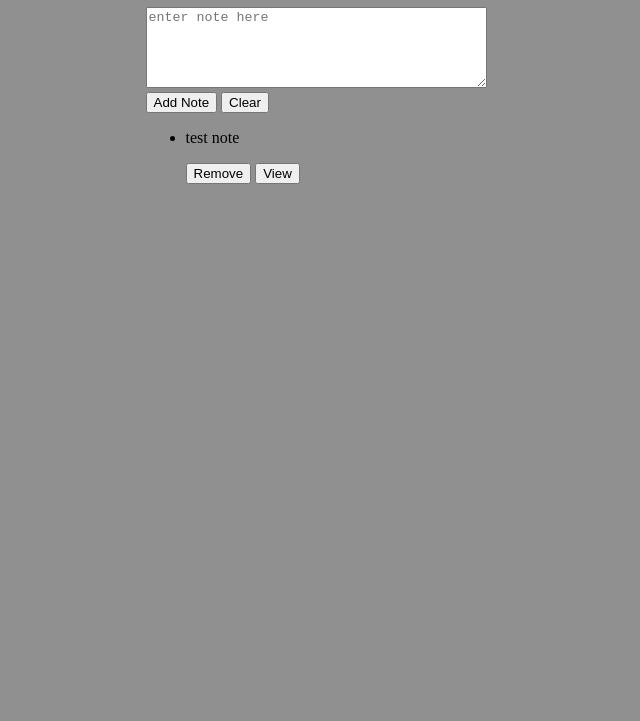
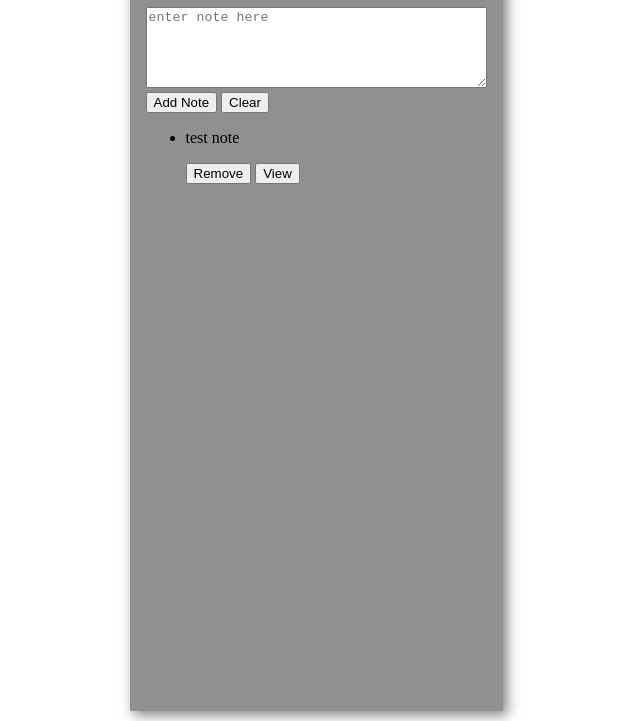
Before and after one commit to irvingam/DailyNote, a plain HTML site: page index.html in a window 1280 px wide. Shown: the part 99-820 px from the top of the page, without its empty margins (324-964 px from the left). Drawn offline with Linux system fonts and the light colour scheme.

Commit message:
additional styling

```diff
--- a/style.css
+++ b/style.css
@@ -30,7 +30,7 @@ body {
     justify-content: center;
     align-items: center;
     margin: 0;
-    background-color: #909090;
+    background-color: var(--clr-light);
     padding: 10px;
 }
 
@@ -44,4 +44,7 @@ button {
 
 .background--wrap {
     padding: 1em;
+    background-color: var(--clr-one);
+    box-shadow: var(--clr-bs);
+    height: 100vh;
 }
```
